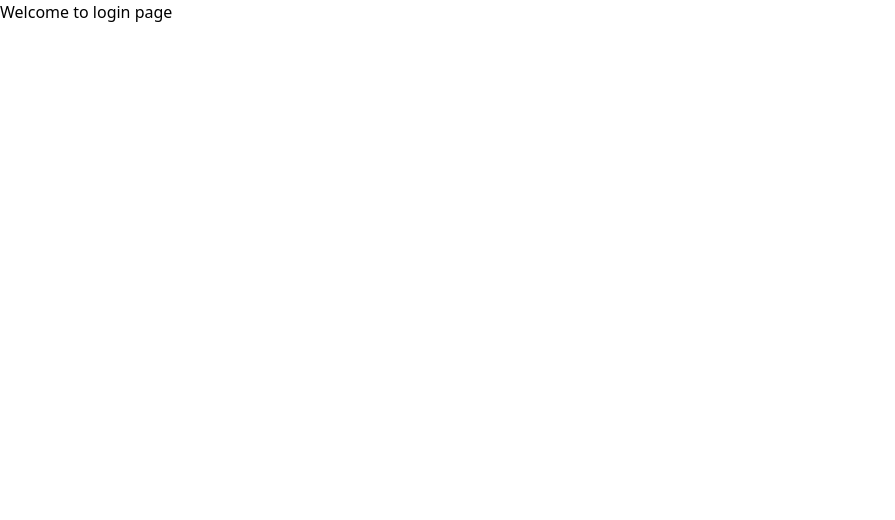
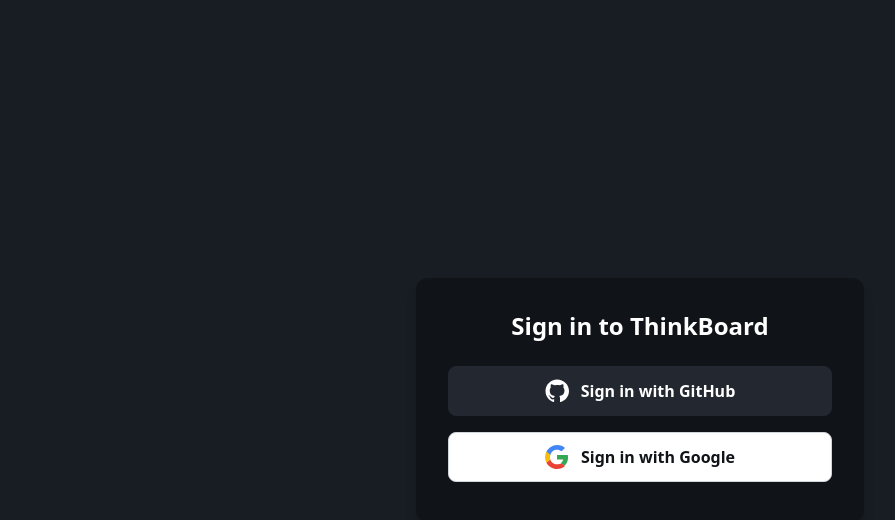
Before and after one commit to MohammedFaraan/thinkboard-next, a Next.js app: page /login in a window 1280 px wide. Shown: the top 520 px of the page, without its empty margins (0-895 px from the left). Built offline with nearby package versions, Linux system fonts and the light colour scheme; no server answers.

Commit message:
Fixed Login Issue and Create Login Page

```diff
--- a/app/api/notes/route.ts
+++ b/app/api/notes/route.ts
@@ -6,12 +6,12 @@
 export async function GET() {
   try {
     // 1️⃣ Get the current session
-    // const session = await auth();
-    // if (!session?.user) {
-    //   return NextResponse.json({ error: "Unauthorized" }, { status: 401 });
-    // }
+    const session = await auth();
+    if (!session?.user) {
+      return NextResponse.json({ error: "Unauthorized" }, { status: 401 });
+    }
 
-    const userId = "688f1aba61ba7a5b2301401f"; //session.user.id;
+    const userId = session.user.id;
 
     await connectDB();
     const notes = await Note.find({ userId: userId }).sort({ updatedAt: -1 });
@@ -28,12 +28,12 @@
 export async function POST(request: NextRequest) {
   try {
     // 1️⃣ Get the current session
-    // const session = await auth();
-    // if (!session?.user) {
-    //   return NextResponse.json({ error: "Unauthorized" }, { status: 401 });
-    // }
+    const session = await auth();
+    if (!session?.user) {
+      return NextResponse.json({ error: "Unauthorized" }, { status: 401 });
+    }
 
-    const userId = "688f1aba61ba7a5b2301401f"; //session.user.id;
+    const userId = session.user.id;
 
     await connectDB();
     const { title, content } = await request.json();
--- a/app/login/page.tsx
+++ b/app/login/page.tsx
@@ -1,11 +1,60 @@
-import React from 'react'
+"use client";
+import React, { useEffect } from "react";
+import { signIn, useSession } from "next-auth/react";
+import { useRouter } from "next/navigation";
 
-function Login() {
+export default function Login() {
+  const { data: session } = useSession();
+  const router = useRouter();
+  useEffect(() => {
+    if (session) {
+      router.push("/notes");
+    }
+  }, [session?.user]);
+
   return (
-    <div>
-      <h2>Welcome to login page</h2>
+    <div className="flex min-h-screen items-center justify-center bg-[#181c23]">
+      <div className="bg-[#101418] rounded-xl shadow-lg p-8 flex flex-col items-center w-full max-w-md">
+        <h2 className="text-2xl font-bold text-white mb-6">
+          Sign in to ThinkBoard
+        </h2>
+        <button
+          onClick={() => signIn("github")}
+          className="flex items-center w-full justify-center cursor-pointer gap-3 bg-[#23272f] hover:bg-[#333843] text-white font-semibold py-3 px-6 rounded-lg mb-4 transition-colors border border-[#23272f]"
+        >
+          <svg height="24" width="24" viewBox="0 0 24 24" fill="white">
+            <path d="M12 .5C5.73.5.5 5.73.5 12c0 5.08 3.29 9.39 7.86 10.91.58.11.79-.25.79-.56 0-.28-.01-1.02-.02-2-3.2.7-3.88-1.54-3.88-1.54-.53-1.34-1.3-1.7-1.3-1.7-1.06-.72.08-.71.08-.71 1.17.08 1.78 1.2 1.78 1.2 1.04 1.78 2.73 1.27 3.4.97.11-.75.41-1.27.74-1.56-2.55-.29-5.23-1.28-5.23-5.7 0-1.26.45-2.29 1.19-3.1-.12-.29-.52-1.46.11-3.05 0 0 .97-.31 3.18 1.18a11.1 11.1 0 0 1 2.9-.39c.98 0 1.97.13 2.9.39 2.2-1.49 3.17-1.18 3.17-1.18.63 1.59.23 2.76.11 3.05.74.81 1.19 1.84 1.19 3.1 0 4.43-2.69 5.41-5.25 5.7.42.36.79 1.09.79 2.2 0 1.59-.01 2.87-.01 3.26 0 .31.21.68.8.56C20.71 21.39 24 17.08 24 12c0-6.27-5.23-11.5-12-11.5z" />
+          </svg>
+          Sign in with GitHub
+        </button>
+        <button
+          onClick={() => signIn("google")}
+          className="flex items-center w-full justify-center cursor-pointer gap-3 bg-white hover:bg-gray-200 text-[#101418] font-semibold py-3 px-6 rounded-lg mb-2 transition-colors border border-gray-300"
+        >
+          <svg width="24" height="24" viewBox="0 0 48 48">
+            <g>
+              <path
+                fill="#4285F4"
+                d="M24 9.5c3.54 0 6.7 1.22 9.19 3.23l6.85-6.85C36.68 2.7 30.74 0 24 0 14.82 0 6.73 5.8 2.69 14.09l7.98 6.2C12.13 13.6 17.57 9.5 24 9.5z"
+              />
+              <path
+                fill="#34A853"
+                d="M46.1 24.55c0-1.64-.15-3.22-.42-4.74H24v9.01h12.42c-.54 2.9-2.18 5.36-4.65 7.01l7.19 5.59C43.93 37.13 46.1 31.3 46.1 24.55z"
+              />
+              <path
+                fill="#FBBC05"
+                d="M10.67 28.29a14.5 14.5 0 0 1 0-8.58l-7.98-6.2A23.94 23.94 0 0 0 0 24c0 3.77.9 7.34 2.69 10.79l7.98-6.2z"
+              />
+              <path
+                fill="#EA4335"
+                d="M24 48c6.48 0 11.93-2.15 15.9-5.86l-7.19-5.59c-2.01 1.35-4.6 2.16-8.71 2.16-6.43 0-11.87-4.1-13.33-9.59l-7.98 6.2C6.73 42.2 14.82 48 24 48z"
+              />
+              <path fill="none" d="M0 0h48v48H0z" />
+            </g>
+          </svg>
+          Sign in with Google
+        </button>
+      </div>
     </div>
-  )
+  );
 }
-
-export default Login
--- a/app/notes/page.tsx
+++ b/app/notes/page.tsx
@@ -1,19 +1,28 @@
 "use client";
 import NoteCard from "@/components/NoteCard";
 import axios from "axios";
-import {  SquarePen } from "lucide-react";
+import { SquarePen } from "lucide-react";
 import Link from "next/link";
 import { useEffect, useState } from "react";
 
 const API_URL = process.env.NEXT_PUBLIC_URL + "/api/notes";
 
 export default function Notes() {
-  const [notes, setNotes] = useState([]);
+  interface CardInterface {
+    _id: string;
+    title: string;
+    content: string;
+    userID: string;
+    createdAt: Date;
+    updatedAt: Date;
+  }
+  const [notes, setNotes] = useState<CardInterface[]>([]);
   const fetchNotes = () => {
     try {
       axios.get(API_URL).then((res) => setNotes(res.data));
     } catch (err) {
       console.log(err);
+      alert("Error while fetching notes");
     }
   };
 
@@ -29,12 +38,7 @@
       <div className="grid grid-cols-1 sm:grid-cols-2 md:grid-cols-3 gap-6">
         {notes && notes.length > 0 ? (
           notes.map((note, index) => (
-            <NoteCard
-              details={note}
-              fetchNotes={fetchNotes}
-              setNotes={setNotes}
-              key={index}
-            />
+            <NoteCard details={note} setNotes={setNotes} key={index} />
           ))
         ) : (
           <div>No notes found</div>
--- a/auth.ts
+++ b/auth.ts
@@ -1,5 +1,6 @@
 import NextAuth from "next-auth";
 import GitHub from "next-auth/providers/github";
+import Google from "next-auth/providers/google";
 import { connectDB } from "./lib/db";
 import { User } from "./models/User";
 
@@ -9,8 +10,15 @@
       clientId: process.env.AUTH_GITHUB_ID,
       clientSecret: process.env.AUTH_GITHUB_SECRET,
     }),
+    // Google({
+    //   clientId: process.env.AUTH_GOOGLE_ID,
+    //   clientSecret: process.env.AUTH_GOOGLE_SECRET,
+    // }),
   ],
   secret: process.env.AUTH_SECRET,
+  pages: {
+    signIn: "/login", // Use our custom login page
+  },
   callbacks: {
     async signIn({ user, account }) {
       console.log("Signing in...");
@@ -32,11 +40,10 @@
     },
     async session({ session }) {
       const dbUser = await User.findOne({ email: session.user.email });
-
-      session.user.id = dbUser._id!,
+      session.user.id = dbUser._id!;
       session.user.name = dbUser.name!;
       session.user.email = dbUser.email!;
-      session.user.profilePic = dbUser.profilePic!;
+      // session.user.profilePic = dbUser.profilePic!;
       return session;
     },
   },
--- a/components/NoteCard.tsx
+++ b/components/NoteCard.tsx
@@ -11,6 +11,8 @@
   title: string,
   content: string,
   userID: string,
+  createdAt: Date,
+  updatedAt: Date
 }
 const API_URL = process.env.NEXT_PUBLIC_URL + "/api/notes";
 type SetNotesType = Dispatch<SetStateAction<CardInterface[]>>;
--- a/models/User.ts
+++ b/models/User.ts
@@ -1,4 +1,4 @@
-import mongoose, {Schema, models, model} from "mongoose";
+import {Schema, models, model} from "mongoose";
 
 const userSchema = new Schema({
     email: {
--- a/package.json
+++ b/package.json
@@ -15,7 +15,8 @@
     "next": "15.4.5",
     "next-auth": "^5.0.0-beta.29",
     "react": "19.1.0",
-    "react-dom": "19.1.0"
+    "react-dom": "19.1.0",
+    "react-toastify": "^11.0.5"
   },
   "devDependencies": {
     "@eslint/eslintrc": "^3",
```
Also changed, not shown: app/notes/[id]/page.tsx (+3 -5 lines), 1 other file (tests, documents, lock files or other folders).
